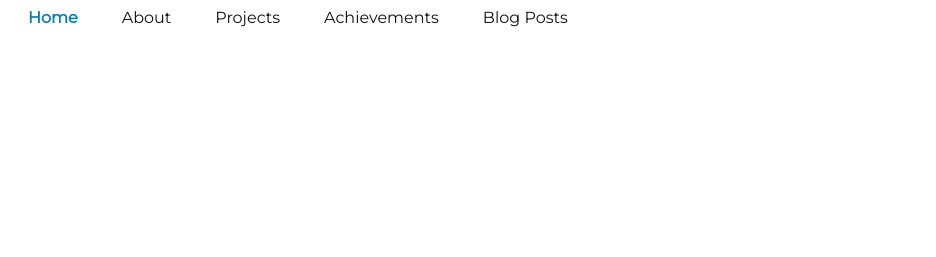
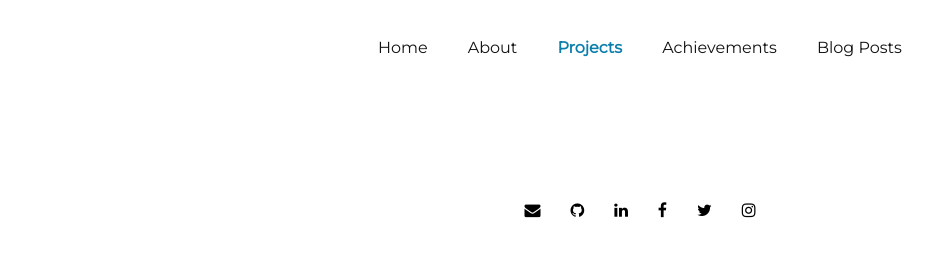
Before and after one commit to mifwar/experimental-personal-web, a plain HTML site: page projects.html in a window 1280 px wide. Shown: the whole page, without its empty margins (0-936 px from the left). Drawn offline with Linux system fonts and the light colour scheme; a web font is replaced by a local one.

Commit message:
add social media

```diff
--- a/projects.html
+++ b/projects.html
@@ -7,15 +7,29 @@
     <link rel="preconnect" href="https://fonts.gstatic.com" crossorigin>
     <link href="https://fonts.googleapis.com/css2?family=Montserrat&display=swap" rel="stylesheet">
     <link href="https://fonts.googleapis.com/css2?family=Joan&family=Montserrat&display=swap" rel="stylesheet">
-    <link rel="stylesheet" href="resource/styles.css"
+    <link rel="stylesheet" href="resource/styles.css">
+    <link href="https://fonts.googleapis.com/icon?family=Material+Icons" rel="stylesheet">
+    <link rel="stylesheet" href="https://cdnjs.cloudflare.com/ajax/libs/font-awesome/4.7.0/css/font-awesome.min.css">
   </head>
   <body>
-    <nav class="flex-container">
-      <a class ="button active" href="index.html">Home</a>
-      <a class ="button" href="about.html">About</a>
-      <a class ="button" href="projects.html">Projects</a>
-      <a class ="button" href="achievements.html">Achievements</a>
-      <a class ="button" href="blog-posts.html">Blog Posts</a>
-    </nav>
+    <div class="col">
+      <nav class="navbar">
+        <a class ="button" href="index.html">Home</a>
+        <a class ="button" href="about.html">About</a>
+        <a class ="button active" href="projects.html">Projects</a>
+        <a class ="button" href="achievements.html">Achievements</a>
+        <a class ="button" href="blog-posts.html">Blog Posts</a>
+      </nav>
+      <div>
+        <footer class="footer-bar">
+          <a href="mailto:miftahul.anwar1@gmail.com"><i class="fa fa-envelope"></i></a>
+          <a href="https://github.com/mifwar"><i class="fa fa-github"></i></a>
+          <a href="https://www.linkedin.com/in/miftahulanwar/"><i class="fa fa-linkedin"></i></a>
+          <a href="https://facebook.com/miftwar"><i class="fa fa-facebook"></i></a>
+          <a href="https://twitter.com/mif_war"><i class="fa fa-twitter"></i></a>
+          <a href="https://www.instagram.com/mif.war/"><i class="fa fa-instagram"></i></a>
+        </footer>
+      </div>
+    </div>
   </body>
 </html>
```
Also changed, not shown: about.html (+22 -8 lines), achievements.html (+22 -8 lines), blog-posts.html (+22 -9 lines), index.html (+18 -3 lines).
